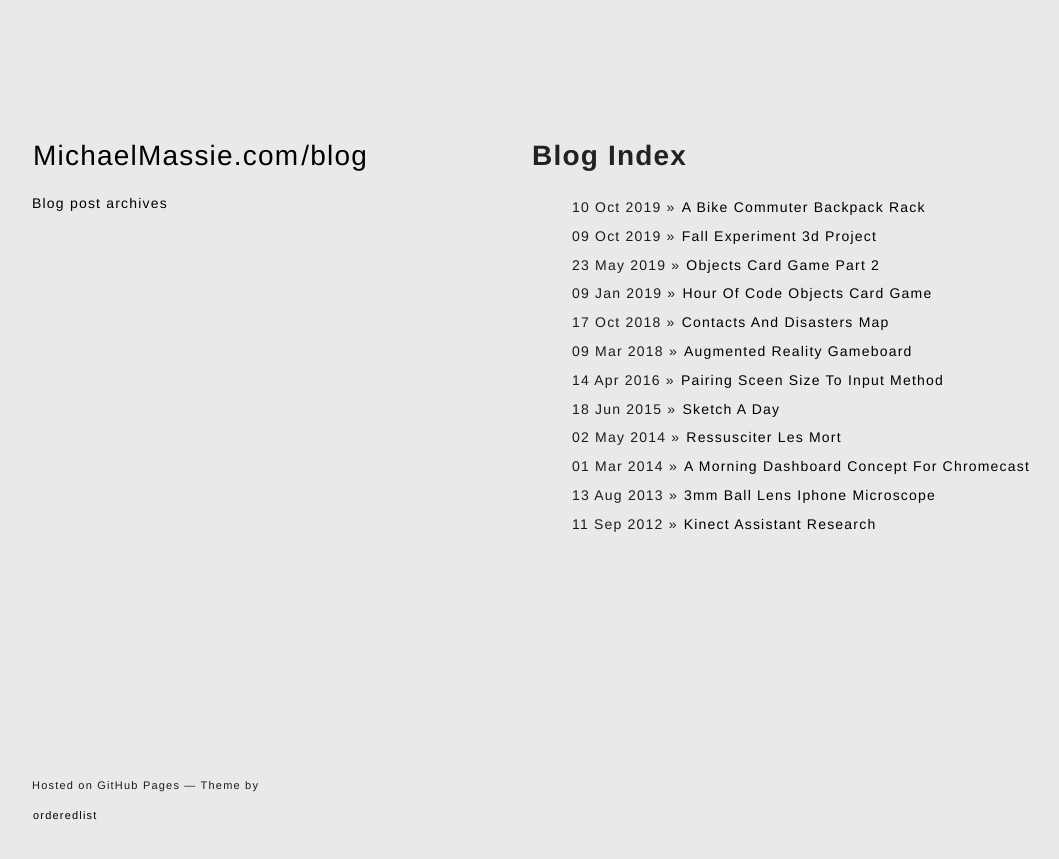
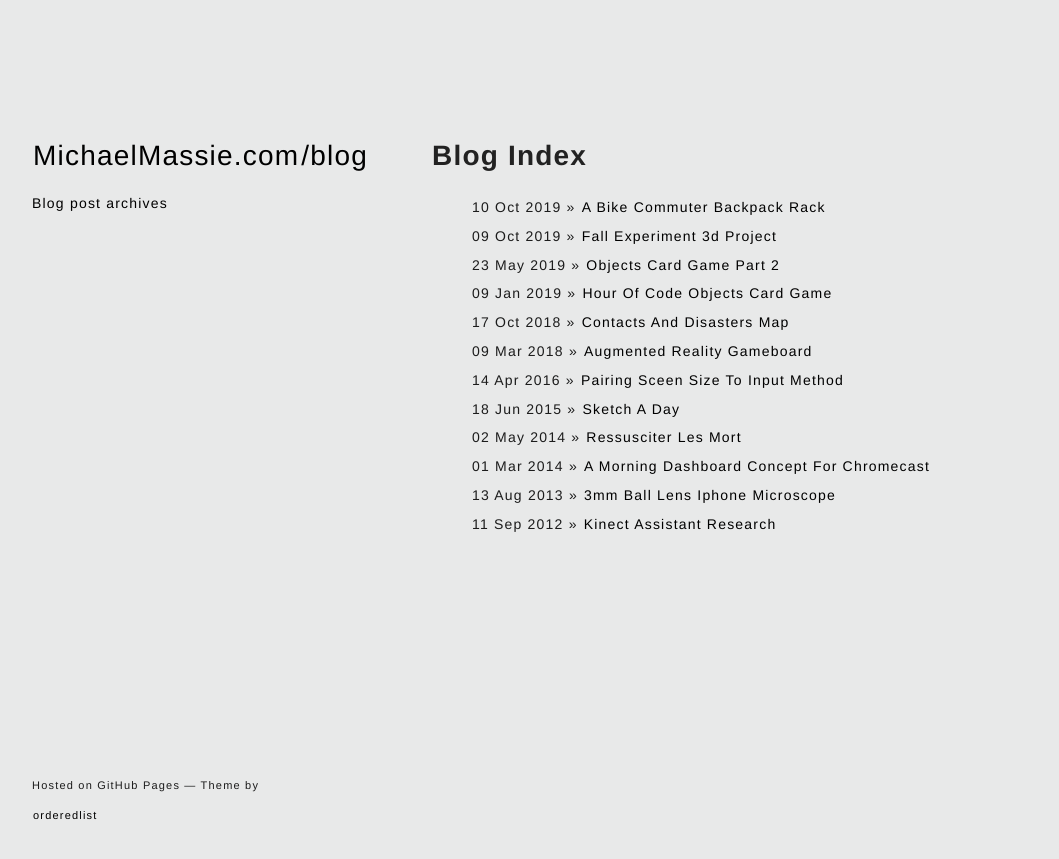
Before and after one commit to mmassie/mmassie.github.io, a Jekyll site: the page built from blog/index.html, in a window 1280 px wide. Shown: the top 859 px of the page, without its empty margins (108-1167 px from the left). Built offline with Jekyll 4.4.1, drawn with Linux system fonts in a browser that asks for light colours.

Commit message:
section tweak again

```diff
--- a/_sass/jekyll-theme-minimal.scss
+++ b/_sass/jekyll-theme-minimal.scss
@@ -134,7 +134,7 @@ header {
   font: 14px/20px "Helvetica Neue", Arial, Helvetica, sans-serif;
   text-rendering: optimizeLegibility;
   color: black;
-  width:200px;
+  width:270px;
   float:left;
   position:fixed;
   -webkit-font-smoothing:subpixel-antialiased;
@@ -203,7 +203,7 @@ strong {
 }
 
 section {
-  width:500px;
+  width:600px;
   float:right;
   padding-bottom:50px;
 }
```
